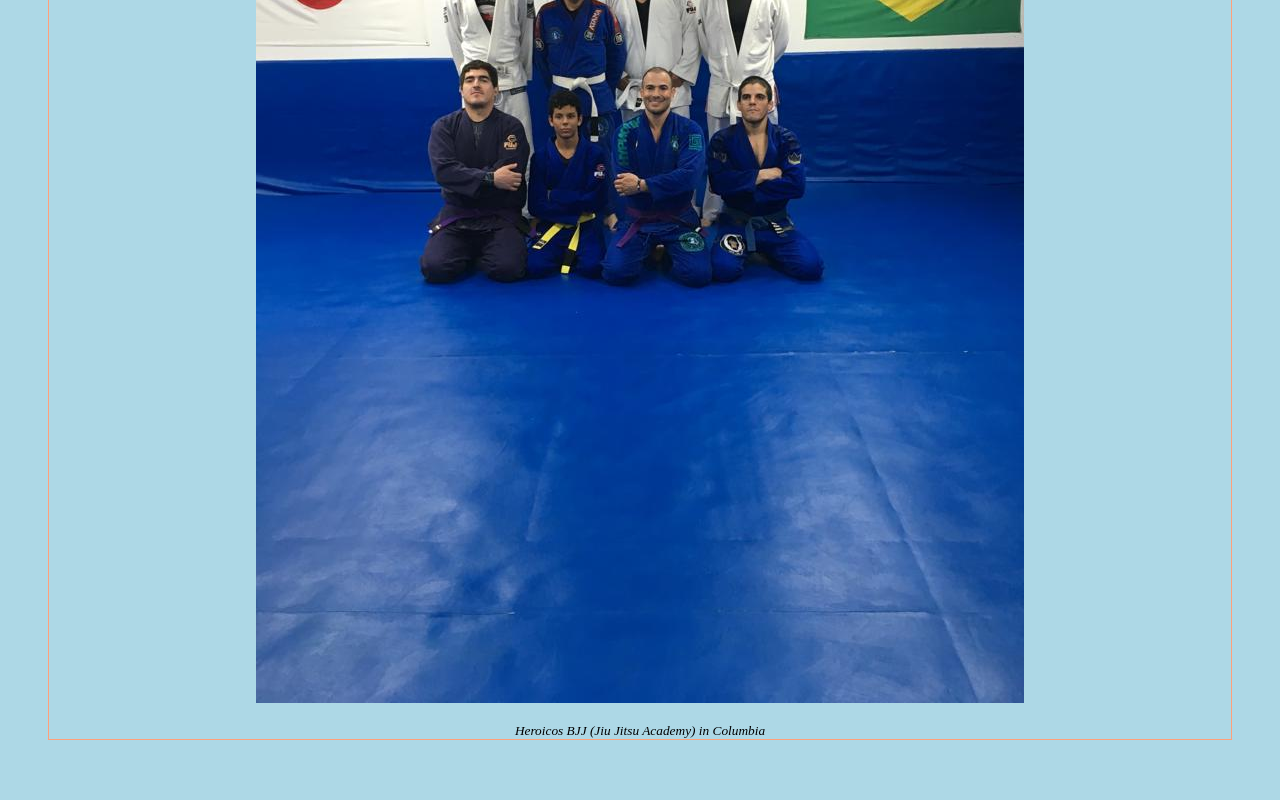
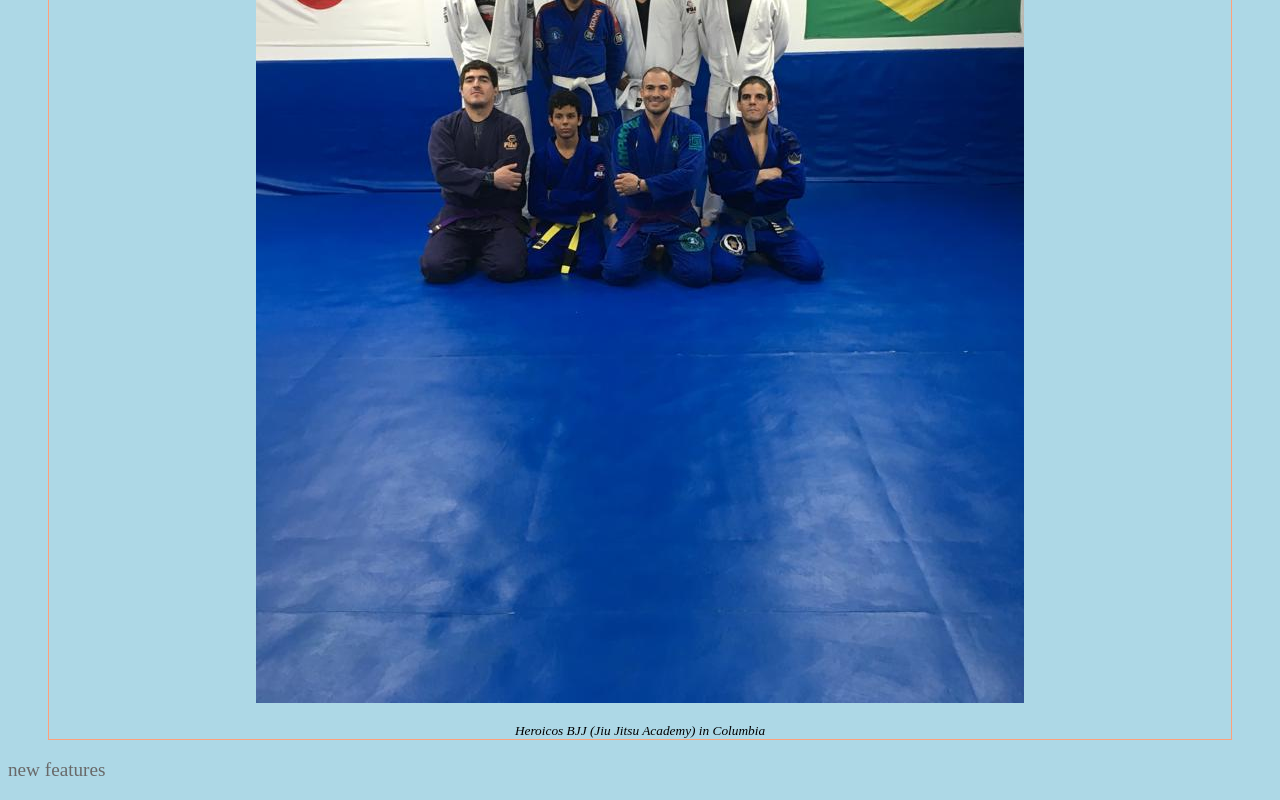
Before and after one commit to stefward23/Exercise-4, a plain HTML site: page index.html in a window 1280 px wide. Shown: the part 586-1386 px from the top of the page. Before the commit the page ends 1339 px from the top, so only its background shows below. Drawn offline with Linux system fonts and the light colour scheme.

Commit message:
added features

```diff
--- a/index.html
+++ b/index.html
@@ -17,5 +17,6 @@
             <p> <img src="/images/jiujitsu.jpeg" alt="Humber College"></p>
             <figcaption>Heroicos BJJ (Jiu Jitsu Academy) in Columbia</figcaption>
         </figure>
+        <p>new features</p>
 </body>
 </html>
```
